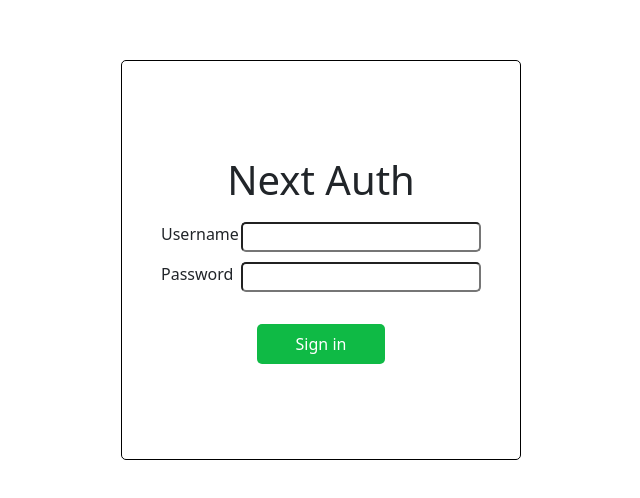
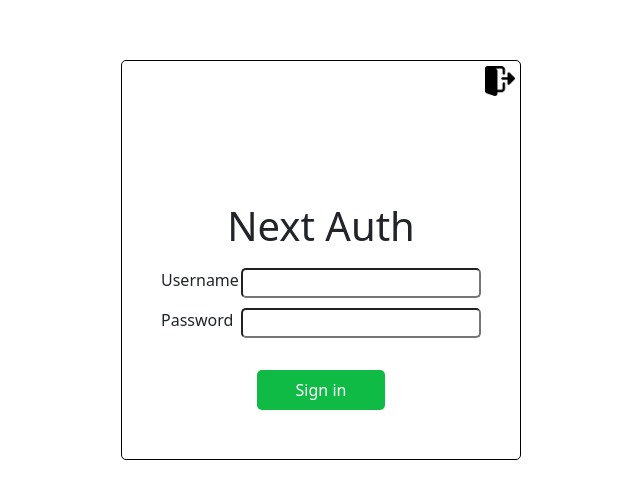
Before and after one commit to grodrigues-dev/nextjs-studies, a Next.js app: page / in a window 1280 px wide. Shown: the part 140-638 px from the top of the page, without its empty margins (319-959 px from the left). Built offline with nearby package versions, Linux system fonts and the light colour scheme.

Commit message:
implemeting sign in and sign out

```diff
--- a/pages/index.js
+++ b/pages/index.js
@@ -1,11 +1,19 @@
-import Link from "next/link";
-
+import { signIn, signOut } from "next-auth/react";
 import styles from '../styles/Home.module.scss'
+import Image from "next/image"
 
 export default function Home() {
   return (
-    <section className={styles.container}>
+    <div className={styles.container}>
       <div className={styles.login}>
+        <section className={styles.signout}>
+          <span onClick={() => {
+            signOut()
+          }}>
+            <Image  src={`/logout.png`} width='30' height='30'/>
+          </span>
+        </section>
+        <section className={styles.form}>
           <h1>Next Auth</h1>
           <div>
             <label>Username</label>
@@ -15,8 +23,11 @@ export default function Home() {
             <label>Password</label>
             <input />
           </div>
-        <button>Sign in</button>
+          <button onClick={()=> {
+            signIn()
+          }}>Sign in</button>
+        </section>
       </div>
-    </section>
+    </div>
   )
 }
--- a/styles/Home.module.scss
+++ b/styles/Home.module.scss
@@ -11,10 +11,14 @@
     height: 25rem;
     width: 25rem;
     border-radius: 5px;
+}
+
+.form {
     display: flex;
     flex-direction: column;
     align-items: center;
     justify-content: center;
+    height: 100%;
 
     input {
         border-radius: 5px;
@@ -41,4 +45,12 @@
         border-radius: 5px;
         padding: 8px;
     }
+
 }
+
+.signout {
+    display: flex;
+    justify-content: flex-end;
+    margin: 5px;
+    cursor: pointer;
+}
```
Also changed, not shown: public/logout.png (added). Lines whose indentation alone changed are shown as unchanged.
